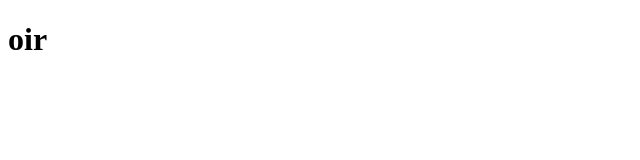
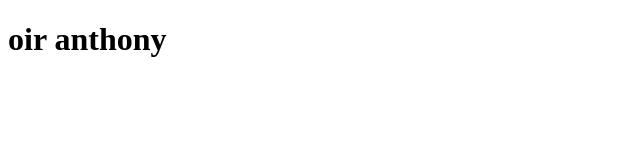
Before and after one commit to amanditateles/Teste-Git, a plain HTML site: page index.html in a window 1280 px wide. Shown: the whole page, without its empty margins (0-640 px from the left). Drawn offline with Linux system fonts and the light colour scheme.

Commit message:
adicionei uma palavra

```diff
--- a/index.html
+++ b/index.html
@@ -6,6 +6,6 @@
     <title>Teste</title>
 </head>
 <body>
-    <h1>oir</h1>
+    <h1>oir anthony</h1>
 </body>
 </html>
```
